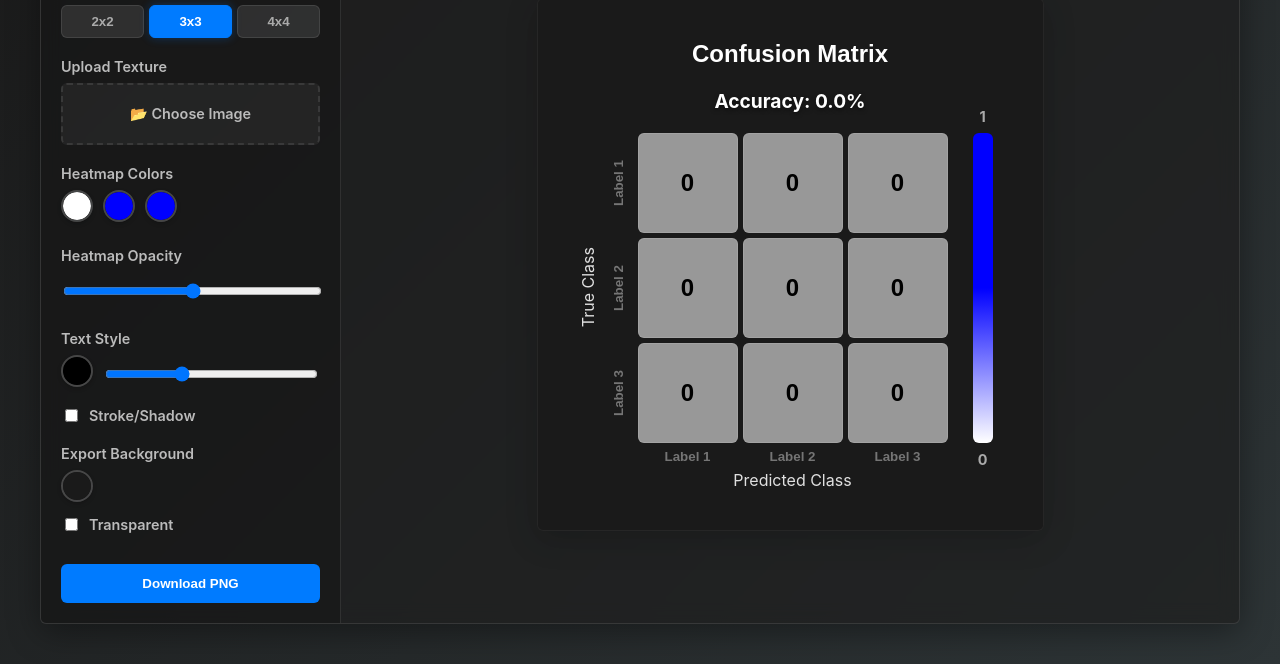
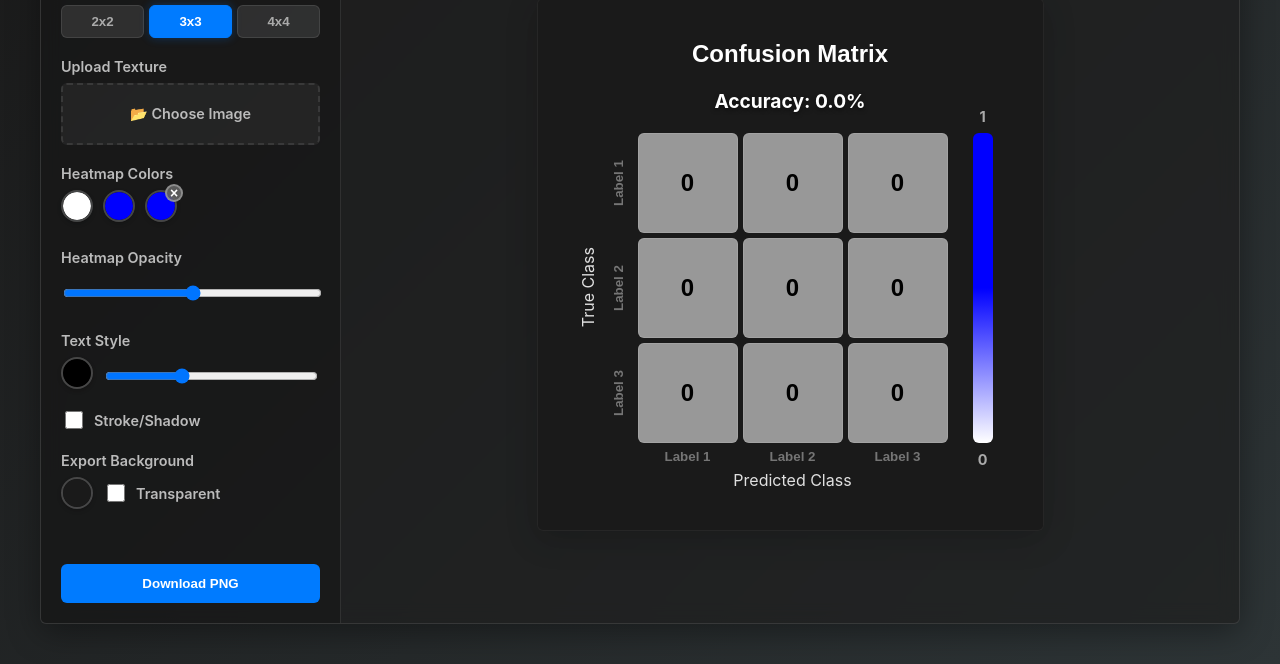
Before and after one commit to git-maks/MatrixForge, a plain HTML site: page index.html in a window 1280 px wide. Both pictures are taken after a click on the button "Add Color". Shown: the part 136-800 px from the top of the page. Drawn offline with nearby package versions, Linux system fonts and the light colour scheme.

Commit message:
background settings

```diff
--- a/index.html
+++ b/index.html
@@ -56,10 +56,10 @@
                 <label>Export Background</label>
                 <div class="text-controls">
                     <input type="color" id="bg-color" value="#1a1a1a">
-                </div>
-                <div class="checkbox-group">
-                    <input type="checkbox" id="transparent-bg">
-                    <label for="transparent-bg">Transparent</label>
+                    <div class="checkbox-group" style="margin: 0;">
+                        <input type="checkbox" id="transparent-bg">
+                        <label for="transparent-bg">Transparent</label>
+                    </div>
                 </div>
             </div>
 
--- a/script.js
+++ b/script.js
@@ -102,6 +102,9 @@ document.addEventListener('DOMContentLoaded', () => {
 
         // Render existing colors
         state.colors.forEach((color, index) => {
+            const wrapper = document.createElement('div');
+            wrapper.className = 'color-picker-wrapper';
+
             const input = document.createElement('input');
             input.type = 'color';
             input.value = color;
@@ -111,7 +114,24 @@ document.addEventListener('DOMContentLoaded', () => {
                 updateHeatmap();
                 updateScale();
             });
-            elements.colorList.appendChild(input);
+            wrapper.appendChild(input);
+
+            // Add remove button for 3rd color and beyond
+            if (index >= 2) {
+                const removeBtn = document.createElement('button');
+                removeBtn.className = 'remove-color-btn';
+                removeBtn.innerHTML = '×';
+                removeBtn.title = 'Remove Color';
+                removeBtn.addEventListener('click', () => {
+                    state.colors.splice(index, 1);
+                    renderColorPickers();
+                    updateHeatmap();
+                    updateScale();
+                });
+                wrapper.appendChild(removeBtn);
+            }
+
+            elements.colorList.appendChild(wrapper);
         });
 
         // Render Add Button if < 3 colors
@@ -386,8 +406,10 @@ document.addEventListener('DOMContentLoaded', () => {
         const container = elements.matrixContainer;
         if (elements.transparentBg.checked) {
             container.style.backgroundColor = 'transparent';
+            container.classList.add('checkerboard-bg');
         } else {
             container.style.backgroundColor = elements.bgColor.value;
+            container.classList.remove('checkerboard-bg');
         }
     }
 
--- a/style.css
+++ b/style.css
@@ -153,6 +153,9 @@ select option {
 
 .checkbox-group input {
     width: auto;
+    width: 18px;
+    height: 18px;
+    cursor: pointer;
 }
 
 button {
@@ -376,6 +379,38 @@ input[type="color"]::-webkit-color-swatch {
     padding: 0;
 }
 
+/* Color Picker Wrapper */
+.color-picker-wrapper {
+    position: relative;
+    display: inline-block;
+}
+
+.remove-color-btn {
+    position: absolute;
+    top: -6px;
+    right: -6px;
+    width: 18px;
+    height: 18px;
+    border-radius: 50%;
+    background: rgba(100, 100, 100, 0.9);
+    border: 2px solid rgba(255, 255, 255, 0.3);
+    color: white;
+    font-size: 14px;
+    line-height: 1;
+    padding: 0;
+    cursor: pointer;
+    display: flex;
+    align-items: center;
+    justify-content: center;
+    transition: all 0.2s ease;
+    font-weight: bold;
+}
+
+.remove-color-btn:hover {
+    background: rgba(70, 70, 70, 1);
+    transform: scale(1.1);
+}
+
 /* Add Color Circle Button */
 .add-color-circle {
     width: 32px;
@@ -454,3 +489,14 @@ input[type=number]::-webkit-outer-spin-button {
   -webkit-appearance: none;
   margin: 0;
 }
+
+/* Checkerboard pattern for transparent background */
+.checkerboard-bg {
+    background-image:
+        linear-gradient(45deg, rgba(50, 50, 50, 0.5) 25%, transparent 25%),
+        linear-gradient(-45deg, rgba(50, 50, 50, 0.5) 25%, transparent 25%),
+        linear-gradient(45deg, transparent 75%, rgba(50, 50, 50, 0.5) 75%),
+        linear-gradient(-45deg, transparent 75%, rgba(50, 50, 50, 0.5) 75%);
+    background-size: 20px 20px;
+    background-position: 0 0, 0 10px, 10px -10px, -10px 0px;
+}
```
